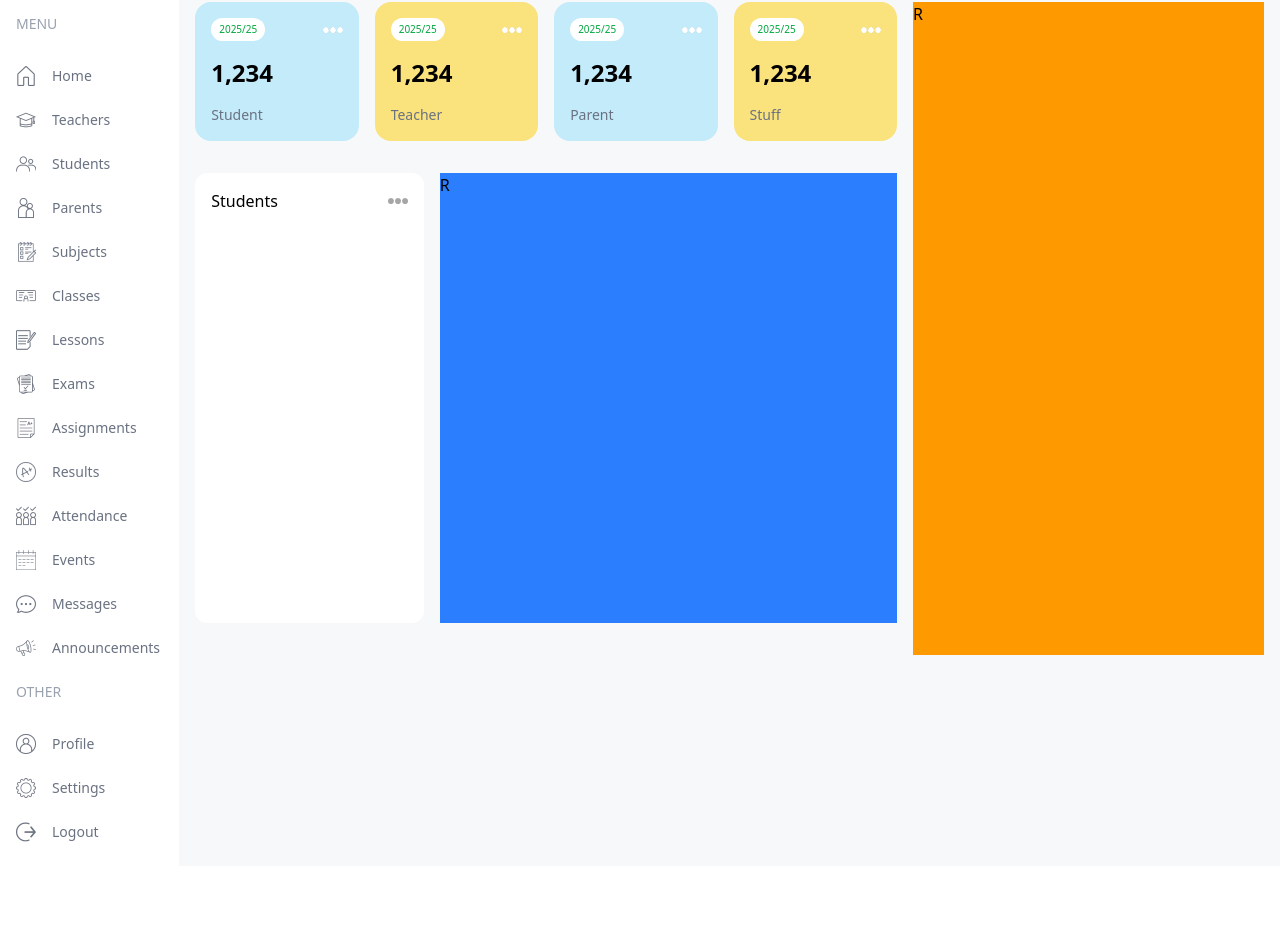
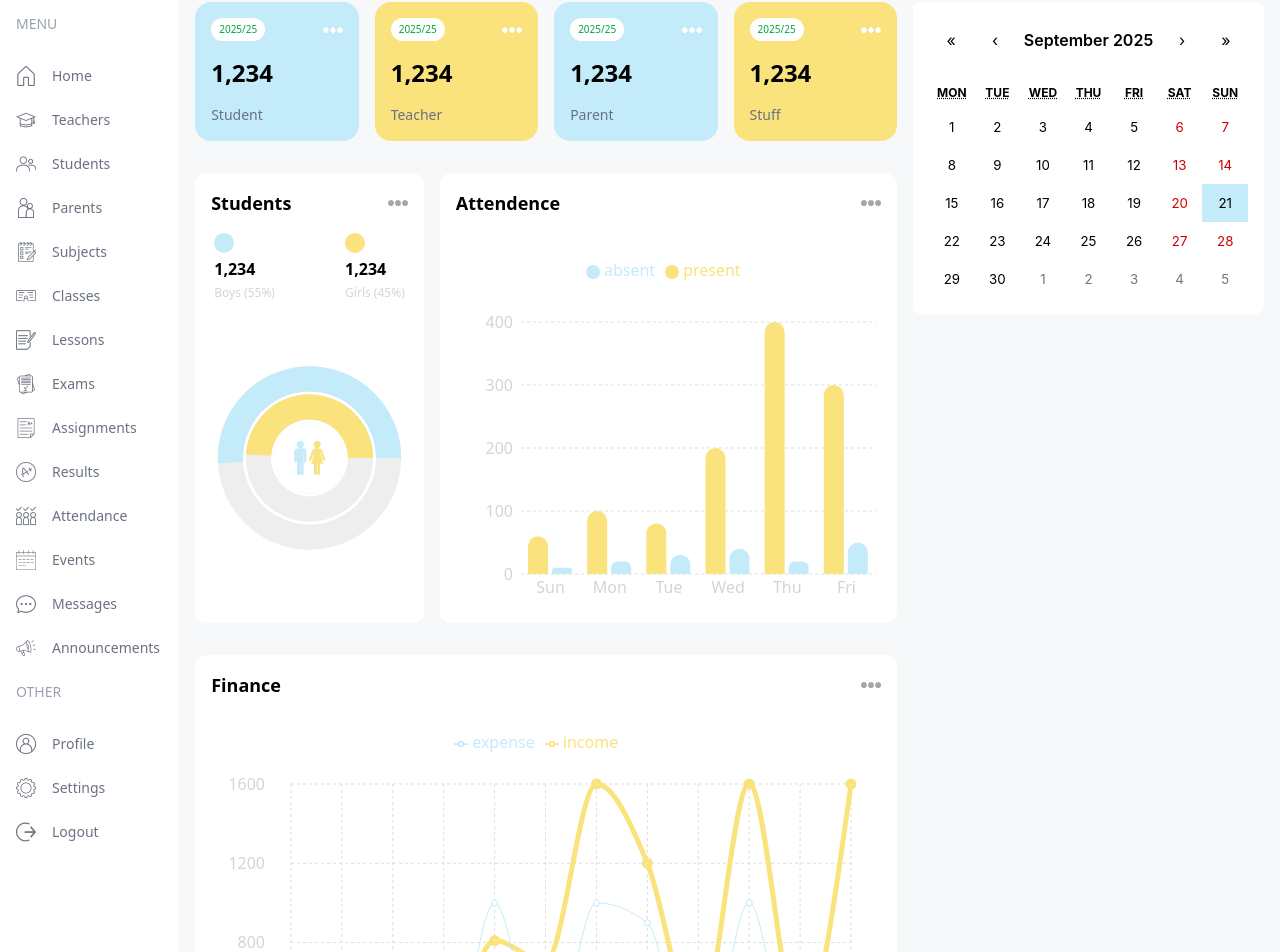
Before and after one commit to rafiuislam/school-management-dashboard, a Next.js app: page /admin in a window 1280 px wide. Shown: the part 82-1034 px from the top of the page. Before the commit the page ends 948 px from the top, so only its background shows below. Built offline with nearby package versions, Linux system fonts and the light colour scheme.

Commit message:
added- student, attendence, Finance and react-calender

```diff
--- a/package.json
+++ b/package.json
@@ -12,6 +12,7 @@
   "dependencies": {
     "next": "15.5.3",
     "react": "19.1.0",
+    "react-calendar": "^6.0.0",
     "react-dom": "19.1.0",
     "recharts": "^3.2.1"
   },
--- a/src/app/(dashboard)/admin/page.jsx
+++ b/src/app/(dashboard)/admin/page.jsx
@@ -1,4 +1,7 @@
+import AttendenceChart from "@/app/components/AttendenceChart";
 import CountChart from "@/app/components/CountChart";
+import EventCalender from "@/app/components/EventCalender";
+import FinanceChart from "@/app/components/FinanceChart";
 import UserCard from "@/app/components/UserCard";
 
 const AdminPage = () => {
@@ -24,13 +27,19 @@ const AdminPage = () => {
             <CountChart />
           </div>
           {/* attendence chart */}
-          <div className="w-full lg:w-2/3 bg-blue-500 h-[450px]">R</div>
+          <div className="w-full lg:w-2/3  h-[450px]">
+            <AttendenceChart />
+          </div>
         </div>
         {/* bottom chart */}
-        <div className=""></div>
+        <div className="w-full h-[500px]">
+          <FinanceChart />
+        </div>
       </div>
       {/* right */}
-      <div className="w-full lg:w-1/3 bg-amber-500">R</div>
+      <div className="w-full lg:w-1/3 flex flex-col gap-8">
+        <EventCalender />
+      </div>
     </div>
   );
 };
--- /dev/null
+++ b/src/app/components/AttendenceChart.jsx
@@ -0,0 +1,95 @@
+"use client";
+import Image from "next/image";
+import {
+  BarChart,
+  Bar,
+  Rectangle,
+  XAxis,
+  YAxis,
+  CartesianGrid,
+  Tooltip,
+  Legend,
+  ResponsiveContainer,
+} from "recharts";
+
+const data = [
+  {
+    name: "Sun",
+    present: 60,
+    absent: 10,
+  },
+  {
+    name: "Mon",
+    present: 100,
+    absent: 20,
+  },
+  {
+    name: "Tue",
+    present: 80,
+    absent: 30,
+  },
+  {
+    name: "Wed",
+    present: 200,
+    absent: 40,
+  },
+  {
+    name: "Thu",
+    present: 400,
+    absent: 20,
+  },
+  {
+    name: "Fri",
+    present: 300,
+    absent: 50,
+  },
+];
+
+const AttendenceChart = () => {
+  return (
+    <div className="bg-white rounded-xl w-full h-full p-4">
+      {/* title */}
+      <div className="flex items-center justify-between mb-4">
+        <h1 className="text-lg font-semibold">Attendence</h1>
+        <Image src="/moreDark.png" alt="moreDark png" width={20} height={20} />
+      </div>
+      {/* attendenceChart */}
+      <ResponsiveContainer width="100%" height="90%">
+        <BarChart width={500} height={300} data={data} barSize={20}>
+          <CartesianGrid strokeDasharray="3 3" vertical={false} stroke="#ddd" />
+          <XAxis
+            dataKey="name"
+            axisLine={false}
+            tick={{ fill: "#d1d5db" }}
+            tickLine={false}
+          />
+          <YAxis axisLine={false} tick={{ fill: "#d1d5db" }} tickLine={false} />
+          <Tooltip
+            contentStyle={{ borderRadius: "10px", borderColor: "lightgray" }}
+          />
+          <Legend
+            alight="left"
+            verticalAlign="top"
+            wrapperStyle={{ paddingTop: "20px", paddingBottom: "40px" }}
+          />
+          <Bar
+            dataKey="present"
+            fill="#fae27c"
+            activeBar={<Rectangle fill="pink" stroke="blue" />}
+            legendType="circle"
+            radius={[10, 10, 0, 0]}
+          />
+          <Bar
+            dataKey="absent"
+            fill="#c3ebfa"
+            activeBar={<Rectangle fill="gold" stroke="purple" />}
+            legendType="circle"
+            radius={[10, 10, 0, 0]}
+          />
+        </BarChart>
+      </ResponsiveContainer>
+    </div>
+  );
+};
+
+export default AttendenceChart;
--- a/src/app/components/CountChart.jsx
+++ b/src/app/components/CountChart.jsx
@@ -1,54 +1,22 @@
 "use client";
 import Image from "next/image";
-import {
-  RadialBarChart,
-  RadialBar,
-  Legend,
-  ResponsiveContainer,
-} from "recharts";
+import { RadialBarChart, RadialBar, ResponsiveContainer } from "recharts";
 
 const data = [
   {
-    name: "18-24",
-    uv: 31.47,
-    pv: 2400,
-    fill: "#8884d8",
+    name: "Total",
+    count: 108,
+    fill: "white",
   },
   {
-    name: "25-29",
-    uv: 26.69,
-    pv: 4567,
-    fill: "#83a6ed",
+    name: "Girls",
+    count: 53,
+    fill: "#fae27c",
   },
   {
-    name: "30-34",
-    uv: 15.69,
-    pv: 1398,
-    fill: "#8dd1e1",
-  },
-  {
-    name: "35-39",
-    uv: 8.22,
-    pv: 9800,
-    fill: "#82ca9d",
-  },
-  {
-    name: "40-49",
-    uv: 8.63,
-    pv: 3908,
-    fill: "#a4de6c",
-  },
-  {
-    name: "50+",
-    uv: 2.63,
-    pv: 4800,
-    fill: "#d0ed57",
-  },
-  {
-    name: "unknow",
-    uv: 6.67,
-    pv: 4800,
-    fill: "#ffc658",
+    name: "Boys",
+    count: 55,
+    fill: "#c3ebfa",
   },
 ];
 
@@ -57,7 +25,7 @@ const CountChart = () => {
     <div className="bg-white rounded-xl w-full h-full p-4">
       {/* title */}
       <div className="flex items-center justify-between mb-4">
-        <h1>Students</h1>
+        <h1 className="text-lg font-semibold">Students</h1>
         <Image
           src="/moreDark.png"
           alt="more dark icon"
@@ -65,35 +33,42 @@ const CountChart = () => {
           height={20}
         />
       </div>
+      <div className="flex justify-around gap-16">
+        <div className="flex flex-col gap-1">
+          <div className="w-5 h-5 bg-cSky rounded-full" />
+          <h1 className="font-bold">1,234</h1>
+          <h2 className="text-xs text-gray-300">Boys (55%)</h2>
+        </div>
+        <div className="flex flex-col gap-1">
+          <div className="w-5 h-5 bg-cYellow rounded-full" />
+          <h1 className="font-bold">1,234</h1>
+          <h2 className="text-xs text-gray-300">Girls (45%)</h2>
+        </div>
+      </div>
       {/* chart */}
-      <div className="">
-        {/* <ResponsiveContainer width="100%" height="100%">
+      <div className="relative w-full h-[75%]">
+        <ResponsiveContainer>
           <RadialBarChart
             cx="50%"
             cy="50%"
             innerRadius="10%"
-            outerRadius="80%"
-            barSize={10}
+            outerRadius="100%"
+            barSize={32}
             data={data}
           >
-            <RadialBar
-              minAngle={15}
-              label={{ position: "insideStart", fill: "#fff" }}
-              background
-              clockWise
-              dataKey="uv"
-            />
-            <Legend
-              iconSize={10}
-              layout="vertical"
-              verticalAlign="middle"
-              wrapperStyle={style}
-            />
+            <RadialBar background dataKey="count" />
+            {/* <Legend iconSize={10} layout="vertical" verticalAlign="middle" /> */}
           </RadialBarChart>
-        </ResponsiveContainer> */}
+        </ResponsiveContainer>
+        <Image
+          src="/maleFemale.png"
+          alt="maleFemale png"
+          width={50}
+          height={50}
+          className="absolute top-1/2 left-1/2 -translate-x-1/2 -translate-y-1/2 p-0 md:p-2"
+        />
       </div>
       {/* bottom */}
-      <div className=""></div>
     </div>
   );
 };
--- /dev/null
+++ b/src/app/components/EventCalender.jsx
@@ -0,0 +1,43 @@
+"use client";
+import { useState } from "react";
+import Calendar from "react-calendar";
+import "react-calendar/dist/Calendar.css";
+
+// ValuePiece = Date | null;
+
+// Value = ValuePiece | [ValuePiece, ValuePiece];
+
+// TEMPORARY
+
+const events = [
+  {
+    id: 1,
+    title: "Loren ipsum dolor",
+    tine: "12:00 PM — 2:00 PM",
+    description: "Loren ipsum dolor sit amet, consectetur adipiscing elit.",
+  },
+  {
+    id: 2,
+    title: "Lorem ipsum dolor",
+    time: "12:00 PM — 2:00 PM",
+    description: "Loren ipsum dolor sit amet, consectetur adipiscing elit.",
+  },
+
+  {
+    id: 3,
+    title: "Lorem ipsum dolor",
+    time: "12:00 PM — 2:00 PM",
+    description: "Loren ipsum dolor sit amet, consectetur adipiscing elit.",
+  },
+];
+
+const EventCalender = () => {
+  const [value, onChange] = useState(new Date());
+  return (
+    <div className="bg-white p-4 rounded-lg ">
+      <Calendar onChange={onChange} value={value} />
+    </div>
+  );
+};
+
+export default EventCalender;
--- /dev/null
+++ b/src/app/components/FinanceChart.jsx
@@ -0,0 +1,131 @@
+"use client";
+import Image from "next/image";
+import {
+  CartesianGrid,
+  Legend,
+  Line,
+  LineChart,
+  ResponsiveContainer,
+  Tooltip,
+  XAxis,
+  YAxis,
+} from "recharts";
+
+const data = [
+  {
+    name: "Jan",
+    income: 60,
+    expense: 10,
+  },
+  {
+    name: "Feb",
+    income: 120,
+    expense: 10,
+  },
+  {
+    name: "Mar",
+    income: 600,
+    expense: 100,
+  },
+  {
+    name: "Apr",
+    income: 300,
+    expense: 20,
+  },
+  {
+    name: "May",
+    income: 810,
+    expense: 1000,
+  },
+  {
+    name: "Jun",
+    income: 700,
+    expense: 110,
+  },
+  {
+    name: "Jul",
+    income: 1600,
+    expense: 1000,
+  },
+  {
+    name: "Aug",
+    income: 1200,
+    expense: 900,
+  },
+  {
+    name: "Sep",
+    income: 360,
+    expense: 10,
+  },
+  {
+    name: "Oct",
+    income: 1600,
+    expense: 1000,
+  },
+  {
+    name: "Nov",
+    income: 360,
+    expense: 10,
+  },
+  {
+    name: "Des",
+    income: 1600,
+    expense: 500,
+  },
+];
+
+const FinanceChart = () => {
+  return (
+    <div className="bg-white rounded-xl w-full h-full p-4">
+      {/* title */}
+      <div className="flex items-center justify-between mb-4">
+        <h1 className="text-lg font-semibold">Finance</h1>
+        <Image src="/moreDark.png" alt="moreDark png" width={20} height={20} />
+      </div>
+      {/* FinanceChart */}
+      <ResponsiveContainer width="100%" height="90%">
+        <LineChart
+          width={500}
+          height={300}
+          data={data}
+          margin={{
+            top: 5,
+            right: 30,
+            left: 20,
+            bottom: 5,
+          }}
+        >
+          <CartesianGrid strokeDasharray="3 3" stroke="#ddd" />
+          <XAxis
+            dataKey="name"
+            axisLine={false}
+            tick={{ fill: "#d1d5db" }}
+            tickLine={false}
+            tickMargin={10}
+          />
+          <YAxis
+            axisLine={false}
+            tick={{ fill: "#d1d5db" }}
+            tickLine={false}
+            tickMargin={20}
+          />
+          <Tooltip />
+          <Legend
+            alight="center"
+            verticalAlign="top"
+            wrapperStyle={{ paddingTop: "10px", paddingBottom: "30px" }}
+          />
+          <Line
+            type="monotone"
+            dataKey="income"
+            stroke="#fae27c"
+            strokeWidth={5}
+          />
+          <Line type="monotone" dataKey="expense" stroke="#c3ebfa" />
+        </LineChart>
+      </ResponsiveContainer>
+    </div>
+  );
+};
+
+export default FinanceChart;
--- a/src/app/globals.css
+++ b/src/app/globals.css
@@ -7,6 +7,21 @@
   --color-cPurpleLight: #f1f0ff;
   --color-cYellow: #fae27c;
   --color-cYellowLight: #fefce8;
+}
+
+.react-calendar {
+  width: 100% !important;
+  border: none !important;
+  font-family: "Inter", sans-serif !important;
+}
+
+.react-calendar__tile--active {
+  color: #000 !important;
+  background: #c3ebfa !important;
+}
+
+.react-calendar__navigation__label__labelText {
+  font-weight: 600 !important;
 }
 
 /* @layer utilities {
```
Also changed, not shown: 1 other file (tests, documents, lock files or other folders).
